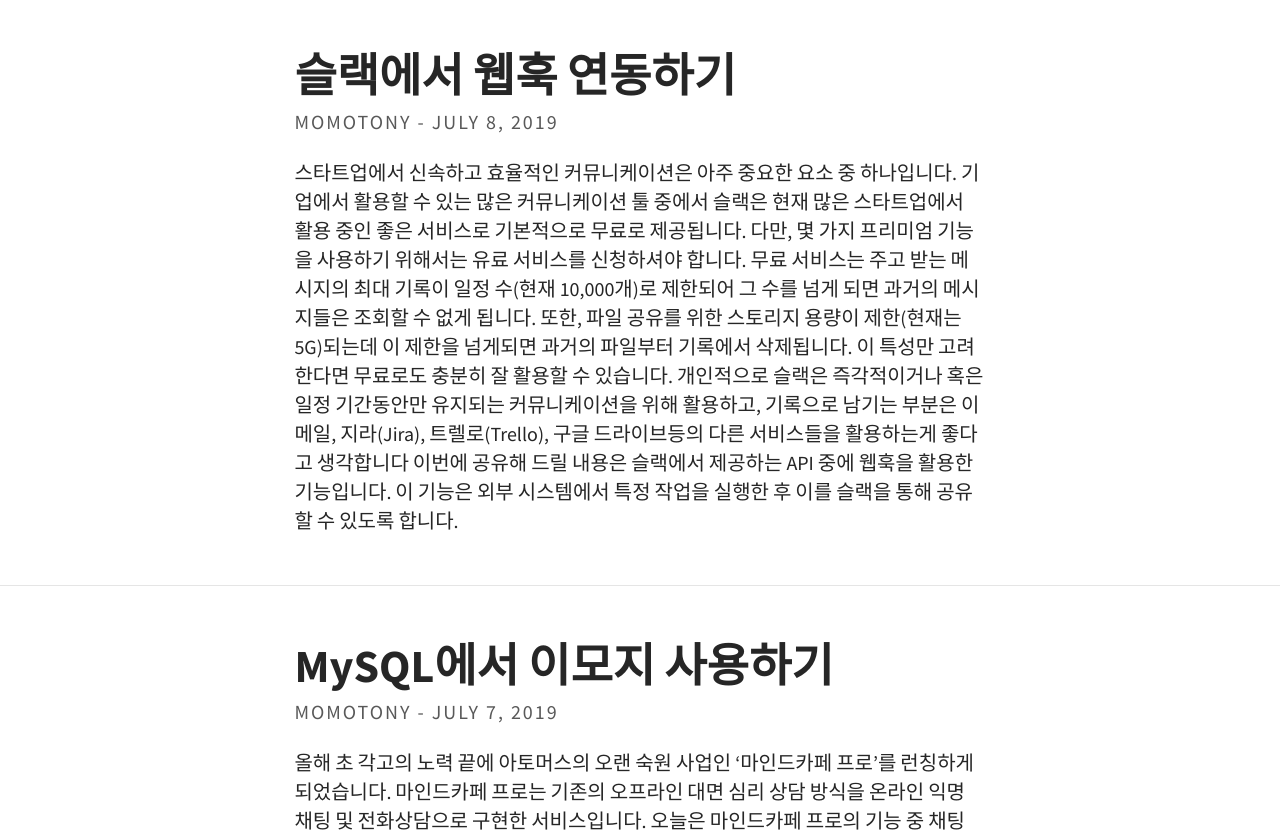
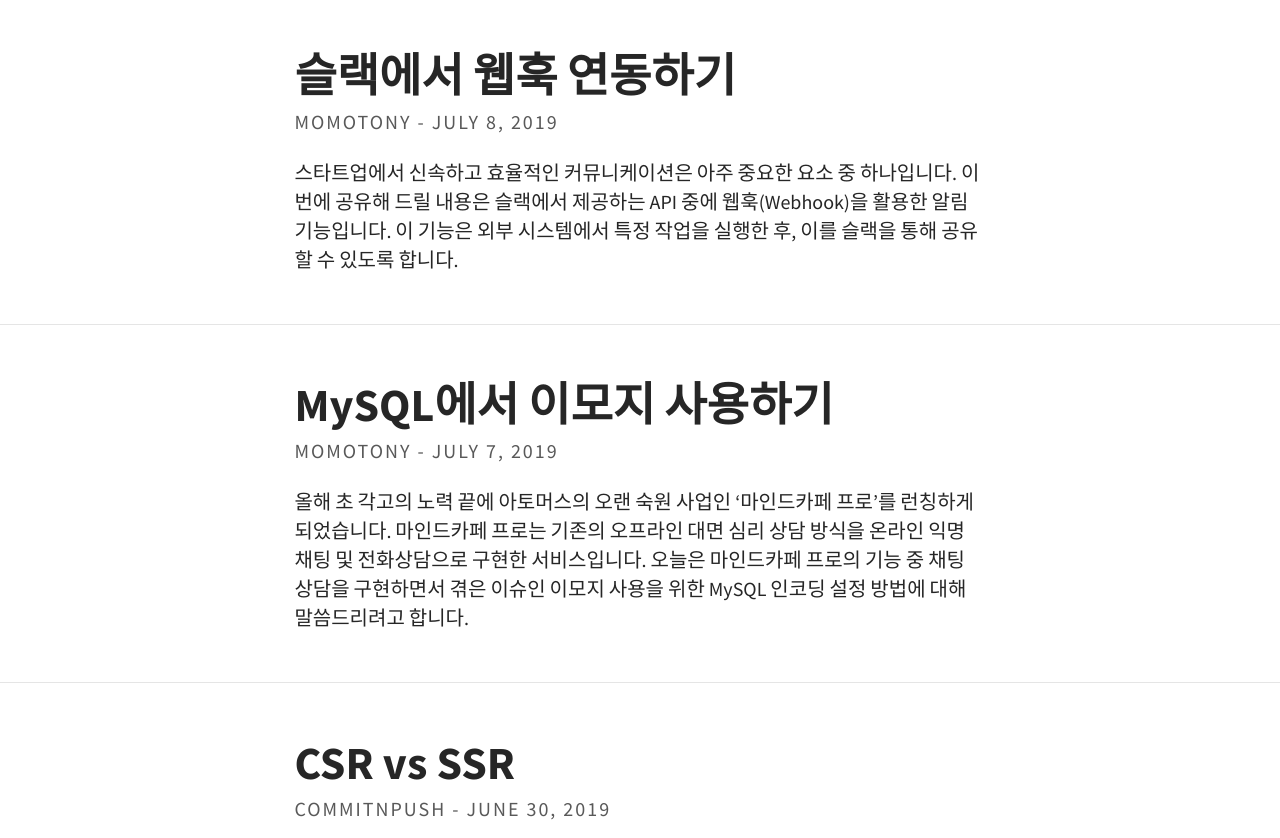
Before and after one commit to cwlee-atommerce/atommerce.github.io, a Jekyll site: the page built from index.html, in a window 1280 px wide and 1400 px high, cut to the strip 389-1227 px from the top of the window. Built offline with Jekyll 4.4.1, drawn with Linux system fonts in a browser that asks for light colours; the list of posts is cut into pages by our own code; part of the change alters nothing that is shown; some of the changed text lies outside the part shown.

Commit message:
블로그 글 수정 보완

```diff
--- a/_posts/2019-07-07-tonyji_utf8mb4.md
+++ b/_posts/2019-07-07-tonyji_utf8mb4.md
@@ -9,44 +9,63 @@ excerpt_separator: <!--more-->
 <br>
 올해 초 각고의 노력 끝에 아토머스의 오랜 숙원 사업인 '마인드카페 프로'를 런칭하게 되었습니다.<br>
 마인드카페 프로는 기존의 오프라인 대면 심리 상담 방식을 온라인 익명 채팅 및 전화상담으로 구현한 서비스입니다.<br>
-오늘은 마인드카페 프로의 기능 중 채팅 상담을 구현하면서 겪은 이슈인 이모지 사용을 위한 MySQL 인코딩에 대해 말씀드리려고 합니다.
+오늘은 마인드카페 프로의 기능 중 채팅 상담을 구현하면서 겪은 이슈인 이모지 사용을 위한 MySQL 인코딩 설정 방법에 대해 말씀드리려고 합니다.<br><br>
 <!--more-->
 
-사실 필자는 오랜 기간동안 백엔드 프로그래밍을 해왔는데, MySQL에서 다국어 지원을 위해서는 'utf8' 을 사용해야 한다고 알고 있었고 항상 기본 인코딩으로 'utf8'을 사용해 왔습니다. 그런데, 채팅에서 이모지 사용을 테스트하던 중 이모지가 제대로 표현되지 않는 오류를 발견하고 이를 분석하던 중 새로운 사실을 알게 되어 공유드리려고 합니다.<br>
+사실 필자는 오랜 기간동안 백엔드 프로그래밍을 해오면서, MySQL에서 다국어 지원을 위해서는 'utf8' 을 사용해야 한다고 알고 있었습니다.<br>
+그래서, 항상 기본 인코딩으로 'utf8'로 사용해 왔습니다. <br>
+그런데, 채팅에서 이모지 사용을 테스트하던 중 이모지가 제대로 표현되지 않는 오류를 발견하고 이를 분석하던 중 새로운 사실을 알게 되어 공유드리려고 합니다.
+<br><br>
 
 본론에 들어가기 전에 우선 인코딩에 대해서 간략하게 정리해 보도록 하겠습니다.
 <br><br>
 
 #### 히스토리
 
-컴퓨터에서 문자를 표시하기 위해 각 문자에 수치화된 코드값을 부여한 것을 '문자 집합'이라고 합니다.
+컴퓨터에서 문자를 표시하기 위해 각각의 문자에 수치화된 코드값을 부여한 것을 '문자 집합'이라고 합니다.<br>
 그리고, 이 문자 집합을 컴퓨터가 이해할 수 있도록 비트 단위로 변환하는 작업을 '인코딩'이라고 합니다.
+<br><br>
 
-컴퓨터가 발명된 후, 각 나라마다 자국의 언어에 맞는 문자 집합을 정의해서 사용해왔는데, 이러다 보니 인코딩 방식이 서로 달라서 여러 국가의 언어를 동시에 표시하는데 문제가 발생하게 됩니다.
-<br>이에 따라, 전 세계 모든 문자에 대한 표준 문자 집합인 '유니코드'가 탄생하게 되었습니다. <br>유니코드에 대한 자세한 설명은 <a href="https://ko.wikipedia.org/wiki/%EC%9C%A0%EB%8B%88%EC%BD%94%EB%93%9C">위키백과의 설명</a>을 참고하세요.<br>
+컴퓨터가 발명된 후, 각 나라마다 자국의 언어에 맞는 문자 집합을 정의해서 사용해왔는데, <br>
+이러다 보니 인코딩 방식이 서로 달라서 여러 국가의 언어를 동시에 표시하는데 문제가 발생하게 됩니다.
+<br><br>
+이에 따라, 전 세계 모든 문자에 대한 표준 문자 집합인 '유니코드'가 탄생하게 되었습니다. <br>
+유니코드에 대한 자세한 설명은 <a href="https://ko.wikipedia.org/wiki/%EC%9C%A0%EB%8B%88%EC%BD%94%EB%93%9C">위키백과의 설명</a>을 참고하세요.
+<br><br>
 
-유니코드의 주요 인코딩 방식에는 UTF-8, UTF-16, UTF-32등이 있는데, 이 중 UTF-16은 기본 다국어 평면(BMP, Basic multilingual plane)에 속하는 기본 문자들은 16비트(즉, 2바이트)로 그 이상의 문자는 32비트로 인코딩하고, UTF-32는 모든 문자를 32비트(즉, 4바이트)의 고정된 크기로 인코딩하도록 정의되어 있습니다. <br>
-그 중, UTF-8은 문자에 따라 8비트부터 32비트(즉, 1바이트~4바이트)까지 표현되는 가변 길이 문자 인코딩 방식으로 ASCII 코드와 호환되는 동시에 유니코드를 표현할 수 있어 가장 많이 사용된다고 합니다.<br>
+유니코드의 주요 인코딩 방식에는 UTF-8, UTF-16, UTF-32등이 있습니다.<br>
+이 중 UTF-16은 기본 다국어 평면(BMP, Basic multilingual plane)에 속하는 기본 문자들은 16비트(즉, 2바이트)로 그 이상의 문자는 32비트로 인코딩하는 방식을 말합니다.<br>
+UTF-32는 모든 문자를 32비트(즉, 4바이트)의 고정된 크기로 인코딩하도록 정의되어 있습니다. <br>
+그 중, UTF-8은 문자에 따라 8비트부터 32비트(즉, 1바이트~4바이트)까지 표현되는 가변 길이 문자 인코딩 방식으로 ASCII 코드와 호환되는 동시에 유니코드를 표현할 수 있어 가장 많이 사용된다고 합니다.<br><br>
 
 그렇다면, MySQL 'utf8'이라는 인코딩이 무엇을 의미하는지 부터 알아보겠습니다.<br>
-MySQL에서 유니코드에 대한 지원은 2003년에 발표된 <a href="http://mysql.localhost.net.ar/doc/refman/4.1/en/news-4-1-0.html">MySQL 4.1 버전</a>부터이며, 위에서 설명드린 유니코드의 표준 인코딩 방식 중 UTF-8 방식을 'utf8'이라는 명칭으로 지원하면서 시작되었습니다.<br>
+MySQL에서 유니코드에 대한 지원은 2003년에 발표된 <a href="http://mysql.localhost.net.ar/doc/refman/4.1/en/news-4-1-0.html">MySQL 4.1 버전</a>부터이며, 위에서 설명드린 유니코드의 표준 인코딩 방식 중 UTF-8 방식을 'utf8'이라는 명칭으로 지원하면서 시작되었습니다.
+<br><br>
 
-그런데, 문제는 현재의 UTF-8 표준인 <a href="https://tools.ietf.org/html/rfc3629">RFC 3629</a>가 제정되기 이전이어서 당시의 UTF-8 표준인 <a href="https://www.ietf.org/rfc/rfc2279.txt">RFC 2279</a>를 바탕으로 개발이 진행되었다는 것입니다. <br>
-RFC 2279에서는 한 문자당 6바이트를 할당하는 방식이었고, MySQL 개발자들은 정확한 이유는 밝혀지지 않았지만 3바이트까지만으로 제한한 방식으로 'utf8'을 구현한 것 입니다. <br>
-이에 대한 내용을 분석한 <a href="https://medium.com/@adamhooper/in-mysql-never-use-utf8-use-utf8mb4-11761243e434">다음 블로그</a>에서 꽤 설득력 있는 원인을 찾을 수 있습니다.
+그런데, 문제는 처음 MySQL에서 'utf8'방식을 내놓은 시기가 현재의 UTF-8 표준인 <a href="https://tools.ietf.org/html/rfc3629">RFC 3629</a>가 제정되기 이전이어서, 당시의 UTF-8 표준인 <a href="https://www.ietf.org/rfc/rfc2279.txt">RFC 2279</a>를 바탕으로 개발이 진행되었다는 것입니다. <br><br>
+
+RFC 2279에서는 한 문자당 6바이트를 할당하는 방식이었고, MySQL 개발자들은 (정확한 이유는 밝혀지지 않았지만) 3바이트까지만으로 제한한 방식으로 'utf8'을 구현한 것 입니다. <br>
+이에 대한 내용을 분석한 <a href="https://medium.com/@adamhooper/in-mysql-never-use-utf8-use-utf8mb4-11761243e434">다음 블로그</a>에서 꽤 설득력 있는 원인을 찾을 수 있습니다.<br><br>
 
 MySQL에서는 그 이후에도 별다른 공지 없이 UTF-8을 'utf8'로 사용하면 된다는 식으로 가이드를 제공해왔습니다. <br>
-따라서, 많은 개발자가 별다른 고민없이 이를 따르게 됐죠. 그러던 중, MySQL에서는 현재 표준에 맞게 4바이트를 모두 지원하는 인코딩 방식인 'utf8mb4'를 포함한 새로운 버전인 <a href="https://dev.mysql.com/doc/relnotes/mysql/5.5/en/news-5-5-3.html">MySQL 5.5.3 버전</a>을 2010년에 공식 발표하게 됩니다.<br>
-원래대로라면 'utf8'은 UTF-8을 완전히 지원하지 않기 때문에 이를 완전히 지원하는 'utf8mb4'를 사용하도록 충분한 가이드가 제공되었어야겠지만, MySQL은 그러질 않았어요.<br>
-그래서, 현재까지도 많은 개발자가 MySQL에서 UTF-8을 'utf8'로 잘못 인식해서 이모지와 같은 일부 문자들이 제대로 표시되지 않는 황당한 오류를 겪게 되는 것이죠. <br>
-자, 그렇다면 이제 기존의 utf8 인코딩을 utf8mb4로 바꾸는 방법을 알아보도록 하시죠.
+따라서, 많은 개발자가 별다른 고민없이 이를 따르게 됐어요.<br><br>
+
+그러던 중, MySQL에서는 2010년에 현재 표준에 맞게 4바이트를 모두 지원하는 인코딩 방식인 'utf8mb4'가 포함된 <a href="https://dev.mysql.com/doc/relnotes/mysql/5.5/en/news-5-5-3.html">MySQL 5.5.3 버전</a>을 공식 발표하게 됩니다.<br><br>
+
+상식적으로 'utf8'은 UTF-8을 완전히 지원하지 않기 때문에 이를 완전히 지원하는 'utf8mb4'를 사용하도록 충분한 가이드가 제공되었어야한다고 보는데, MySQL은 그러질 않았어요.<br>
+그래서, 현재까지도 많은 개발자가 MySQL에서 UTF-8을 'utf8'로 잘못 인식해서 이모지와 같은 일부 유니코드 문자들이 제대로 표시되지 않는 황당한 오류를 겪게 되는 것이죠.
+<br><br>
+
+자, 이제 정리가 되셨죠? 그렇다면 이제 본격적으로 기존의 utf8 인코딩을 utf8mb4로 바꾸는 방법을 알아보도록 하시죠.
 <br><br>
 
 #### utf8mb4 설정하기
 
-우선, MySQL의 my.cnf 설정파일을 다음과 같이 수정합니다.
+우선, MySQL의 my.cnf 설정파일을 다음과 같이 수정합니다.<br>
 
  > $ sudo vi /etc/my.cnf
+
+<br><br>
 
 {% highlight ruby %}
    [client]
@@ -59,45 +78,67 @@ MySQL에서는 그 이후에도 별다른 공지 없이 UTF-8을 'utf8'로 사
    [mysql]
    default-character-set = utf8mb4
 {% endhighlight %}
-<br>
-설정을 변경 한 후에는 다음과 같이 MySQL 서버를 재시작 시켜주세요.
+
+<br><br>
+
+설정을 변경 한 후에는 다음과 같이 MySQL 서버를 재시작 시켜주세요.<br>
+
 > $ sudo service mysqld restart
 
-그런 다음, 다음과 같이 MySQL 터미널로 접속해서 변수들이 잘 변경되었는지 확인해 봅니다.
+<br><br>
+
+그런 다음, 다음과 같이 MySQL 터미널로 접속해서 변수들이 잘 변경되었는지 확인해 봅니다. <br>
+
 > $ mysql -uroot -p
 > mysql> SHOW VARIABLES LIKE 'char%'; SHOW VARIABLES LIKE 'collation%';
 
+<br><br>
+
 ![MySQL Variables]({{ "/assets/img/tonyji/utf8mb4/mysql_show_variables.png" | relative_url}})
+
+<br><br>
 
 위와 같이 보이신다면 잘 변경된 것입니다. 이때, character_set_system은 'utf8'로 표시되는 것이 정상입니다.
 <br><br>
 
 #### 업데이트를 위한 체크 사항
-마지막으로, 기존 테이블을 업데이트하려면 다음과 같이 진행하면 됩니다.<br>
-utf8mb4는 utf8과 100% 호환되기 때문에 문자가 깨질 염려는 하지 않으셔도 됩니다. <br>
-다만, 3바이트였던 자릿수가 4바이트로 늘어나면서 칼럼의 최대 길이와 인덱스 키의 길이를 체크해야 합니다.<br>
+
+기존 테이블을 업데이트하려면 다음 사항을 고려하셔야 합니다.<br>
+기본적으로 utf8mb4는 utf8과 100% 호환되기 때문에 문자가 깨질 염려는 하지 않으셔도 됩니다. <br>
+다만, 최대 3바이트였던 자릿수가 최대 4바이트로 늘어나면서 칼럼의 최대 길이와 인덱스 키의 길이를 체크해야 합니다.
+<br><br>
 
 예를 들어, TINYTEXT 칼럼은 255바이트까지 저장할 수 있는데,  utf8인 경우 3바이트 문자 기준 85개, utf8mb4의 경우 4바이트 문자 기준 63개를 저장할 수 있습니다.<br>
-따라서, 기존에 TINYTEXT 칼럼을 사용한다면 최대 입력 문자 수를 줄이거나 TEXT와 같은 필드로 칼럼 타입을 수정해야겠죠. <br>
-인덱스 키의 경우도 InnoDB 스토리지 엔진은 최대 767바이트까지만 인덱스를 저장할 수 있는데, 이를 3바이트(utf8인 경우)으로 나누면 255자, 4바이트(utf8mb4)로 나누면 191자까지만 인덱싱이 가능하다는 의미입니다. <br>
-이 경우, VARCHAR(255)로 정의된 필드에 인덱스가 걸려있었다면, 이 필드에 인덱스를 유지하기 위해서는 VARCHAR(191)로 수정해야 합니다. <br>
+따라서, 기존에 TINYTEXT 칼럼을 사용한다면 최대 입력 문자 수를 줄이거나 더 많은 바이트를 저장할 수 있는 TEXT와 같은 필드로 자료형을 수정해야겠죠.
+<br><br>
 
-위와 같은 체크가 완료되었다면 다음과 같이 테이블을 업데이트시켜 주시면 됩니다.<br>
+인덱스의 경우도 MySQL은 문자열 인덱싱에 prefix indexing이라고 해서 문자열의 앞에서부터 일정 부분만 인덱싱을 합니다<br>
+InnoDB 스토리지 엔진은 최대 767바이트까지만 인덱스를 저장할 수 있는데, 이를 3바이트(utf8인 경우)으로 나누면 255자, 4바이트(utf8mb4)로 나누면 191자까지만 인덱싱이 가능하다는 의미입니다. <br>
+이 경우, VARCHAR(255)로 정의된 필드에 인덱스가 걸려있었다면, 이 필드 전체에 인덱스가 적용되기 위해서는 VARCHAR(191)로 수정해야 합니다.
+<br><br>
+
+위와 같은 체크가 완료되었다면 다음과 같이 테이블을 업데이트시켜 주시면 됩니다.
+<br><br>
 
 > mysql> use 데이터베이스명
 > mysql> ALTER TABLE 테이블명 CONVERT TO CHARACTER SET utf8mb4 COLLATE utf8mb4_unicode_ci;
 
-참고로 파이썬에서 SQLAlchemy를 사용하실때 utf8mb4 사용을 위한 설정은 다음과 같습니다.<br>
+<br><br>
+
+참고로 파이썬에서 SQLAlchemy를 사용하실때 utf8mb4 사용을 위한 설정은 다음과 같습니다.
+<br><br>
 
 > $ vi config.py
 > SQLALCHEMY_DATABASE_URI=mysql+mysqlconnector://{username}:{password}@{hostname}/{databasename}?charset=utf8mb4
 
-<br>
+<br><br>
 
 여기까지 잘 따라오셨다면, 이제부터 이모지 문자가 잘 저장되는 것을 확인하실 수 있으실 겁니다.<br>
-프로그래밍의 세계에서 인코딩은 난해한 영역에 해당합니다. 따라서, 이 부분은 많이 공부하고 디테일하게 파헤쳐볼 만 하답니다.<br><br>
+프로그래밍의 세계에서 인코딩은 난해한 영역에 해당합니다.<br>
+따라서, 이 부분을 더 많이 리서치하고 디테일하게 파헤쳐보면 좀 더 고급 엔지니어로 한 걸음 더 다가설 수 있습니다.<br><br>
+
 더 깊은 내용을 공부하고 싶으신 분들을 위해 아래 참고 링크를 정리했습니다.<br>
-시간 되실 때 정독하시면 좋을 것 같네요.<br>
+시간 되실 때 정독하시면 좋을 것 같네요.<br><br>
 감사합니다.<br>
 
 <br>
--- a/_posts/2019-07-08-tonyji_slack-webhook.md
+++ b/_posts/2019-07-08-tonyji_slack-webhook.md
@@ -7,25 +7,31 @@ excerpt_separator: <!--more-->
 ---
 
 스타트업에서 신속하고 효율적인 커뮤니케이션은 아주 중요한 요소 중 하나입니다. <br><br>
-기업에서 활용할 수 있는 많은 커뮤니케이션 툴 중에서 슬랙은 현재 많은 스타트업에서 활용 중인 좋은 서비스로 기본적으로 무료로 제공됩니다. 다만, 몇 가지 프리미엄 기능을 사용하기 위해서는 유료 서비스를 신청하셔야 합니다. 무료 서비스는 주고 받는 메시지의 최대 기록이 일정 수(현재 10,000개)로 제한되어 그 수를 넘게 되면 과거의 메시지들은 조회할 수 없게 됩니다. 또한, 파일 공유를 위한 스토리지 용량이 제한(현재는 5G)되는데 이 제한을 넘게되면 과거의 파일부터 기록에서 삭제됩니다. 이 특성만 고려한다면 무료로도 충분히 잘 활용할 수 있습니다.<br><br>
-개인적으로 슬랙은 즉각적이거나 혹은 일정 기간동안만 유지되는 커뮤니케이션을 위해 활용하고, 기록으로 남기는 부분은 이메일, 지라(Jira), 트렐로(Trello), 구글 드라이브등의 다른 서비스들을 활용하는게 좋다고 생각합니다<br><br>
-이번에 공유해 드릴 내용은 슬랙에서 제공하는 API 중에 웹훅을 활용한 기능입니다. 이 기능은 외부 시스템에서 특정 작업을 실행한 후 이를 슬랙을 통해 공유할 수 있도록 합니다.<br><br><!--more-->
-예를 들어 볼까요? 매일 아침 10시에 전날 서비스 가입자, 리텐션 등 각종 통계 정보를 슬랙을 통해 공유한다면 어떨까요? 혹은 서비스에 크리티컬한 오류가 발생할 경우, 슬랙에 알림을 보내는 것도 유용하겠죠?<br><br>
-이처럼 슬랙의 웹훅 기능은 다양하게 활용할 수 있습니다.
+
+이번에 공유해 드릴 내용은 슬랙에서 제공하는 API 중에 웹훅(Webhook)을 활용한 알림 기능입니다. 이 기능은 외부 시스템에서 특정 작업을 실행한 후, 이를 슬랙을 통해 공유할 수 있도록 합니다.<br><br><!--more-->
+
+기업에서 활용할 수 있는 많은 커뮤니케이션 툴 중에서 슬랙은 현재 많은 스타트업에서 활용 중인 활용도 높은 서비스로 기본적으로 무료로 제공됩니다.<br> 다만, 몇 가지 프리미엄 기능을 사용하기 위해서는 유료 서비스를 신청하셔야 합니다. 무료 서비스는 주고 받는 메시지의 최대 기록이 일정 수(현재 10,000개)로 제한되어 그 수를 넘게 되면 과거의 메시지들은 조회할 수 없게 됩니다. 또한, 파일 공유를 위한 스토리지 용량이 제한(현재는 5G)되는데 이 제한을 넘게되면 과거의 파일부터 기록에서 삭제됩니다. 이 특성만 고려한다면 무료로도 충분히 잘 활용할 수 있습니다.<br><br>
+
+개인적으로 슬랙은 즉각적이거나 혹은 일정 기간동안만 유지되는 커뮤니케이션을 위해 활용하고, 기록으로 남기는 부분은 이메일, 지라(Jira), 트렐로(Trello), 구글 드라이브 등의 다른 서비스들을 활용하는게 좋다고 생각합니다.<br><br>
+
+이제 본격적으로 슬랙의 웹훅 기능을 알아보도록 하겠습니다.
+우선, 슬랙의 웹훅을 활용한 예를 들어 볼까요?<br>
+매일 아침 10시에 전날 서비스 가입자, 리텐션 등 각종 통계 정보를 슬랙을 통해 팀에게 공유한다면 어떨까요? 혹은 서비스에 크리티컬한 오류가 발생할 경우, 슬랙에 알림을 보내는 것도 유용하겠죠?<br><br>
+이처럼 슬랙의 웹훅 기능은 여러 방면에 다양하게 활용할 수 있습니다.
 <br><br>
 
 #### 참고
 > Webhook(웹훅)이란? 서버에서 특정 작업이 수행 되었을 때, 해당 작업이 수행되었음을 HTTP POST 방식으로 알리는 개념을 말합니다.
 
 <br><br>
-이제부터 본격적으로 슬랙의 웹훅 기능을 구현하도록 해보겠습니다.
+이제부터 본격적으로 슬랙의 웹훅 기능을 구현해보도록 해보겠습니다.
 <br><br>
 
 먼저, 다음 링크를 통해서 슬랙 API 웹사이트에 접속합니다.<br>
 > <a href="https://api.slack.com/incoming-webhooks" target="_blank">https://api.slack.com/incoming-webhooks</a>
 
 <br>
-화면 중앙의 “Create your Slack app” 버튼을 클릭해서 슬랙 앱을 생성합니다.
+화면 중앙의 “Create your Slack app” 버튼을 클릭해서 새로운 슬랙 앱을 생성합니다.
 <br><br>
 ![Slack]({{ "/assets/img/tonyji/slack-webhook/screenshot-1.png" | relative_url}})
 <br><br>
@@ -35,21 +41,23 @@ excerpt_separator: <!--more-->
 <br>
 ![Slack]({{ "/assets/img/tonyji/slack-webhook/screenshot-2.png" | relative_url}})
 <br><br>
-이후 슬랙을 위한 기능을 추가하는데 여기에서 "Incoming Webhooks"를 선택하고 하단의 "Save Changes"를 클릭합니다.
+이후 슬랙을 위한 기능들을 추가하는 화면이 나오는데, 우리는 여기서 "Incoming Webhooks"를 선택합니다.<br>
+선택을 마치셨다면 하단의 "Save Changes"를 클릭합니다.
 <br><br>
 
 ![Slack]({{ "/assets/img/tonyji/slack-webhook/screenshot-3.png" | relative_url}})
 
 <br><br>
 
-웹훅 설정화면에서 “Activate Imcoming Webhook”를 “On” 상태로 바꿉니다.
+다음으로 웹훅 설정화면에서 “Activate Imcoming Webhook”를 “On” 상태로 바꿉니다.
 <br><br>
 
 ![Slack]({{ "/assets/img/tonyji/slack-webhook/screenshot-4.png" | relative_url}})
 
 <br><br>
 
-맨 하단의 "Add New Webhook to Workspace"를 클릭하면, 다음과 같이 알림을 받을 채널을 선택하는 화면이 뜹니다. 원하는 채널을 선택한 후 "Install" 버튼을 클릭하면 해당 채널로 웹훅 알림이 전달됩니다.
+맨 하단의 "Add New Webhook to Workspace"를 클릭하면, 다음과 같이 알림을 받을 채널을 선택하는 화면이 뜹니다. <br>
+원하는 채널을 선택한 후 "Install" 버튼을 클릭하면 해당 채널로 웹훅 알림이 전달됩니다.
 <br><br>
 
 ![Slack]({{ "/assets/img/tonyji/slack-webhook/screenshot-5.png" | relative_url}})
@@ -58,25 +66,27 @@ excerpt_separator: <!--more-->
 
 자, 이제 모든 설정을 완료했습니다. <br>
 
-화면 중앙의 "Sample curl request to post to a channel"에 나온 curl 실행 명령을 복사합니다.
+설정이 잘 되었는지 확인하기 위해, 화면 중앙의 "Sample curl request to post to a channel"에 나온 curl 실행 명령을 복사합니다.
 <br><br>
 
 ![Slack]({{ "/assets/img/tonyji/slack-webhook/screenshot-6.png" | relative_url}})
 
 <br><br>
- 터미널에서 복사한 curl 명령을 붙여넣기해서 실행해보면 지정한 채널로 "Hello, World!"라는 텍스트가 발송되는 것을 확인하실 수 있습니다.
+ 터미널에서 복사한 curl 명령을 붙여넣기한 후 실행해보면 지정한 채널로 "Hello, World!"라는 텍스트가 발송되는 것을 확인하실 수 있습니다.<br>
+ 성공입니다!
 <br><br>
 
 ![Slack]({{ "/assets/img/tonyji/slack-webhook/screenshot-7.png" | relative_url}})
 
 <br><br>
-우리는 "# general" 채널로 텍스트를 발송했으므로 아래와 같이 "# general" 채널로 "Hello, World!"라는 텍스트가 올라온 것을 볼 수 있습니다. 발송자는 맨 처음에 "App Name"으로 지정했던 "Super Service"로 나타납니다.
+우리는 "# general" 채널로 텍스트를 발송했으므로 아래와 같이 "# general" 채널로 "Hello, World!"라는 텍스트가 올라온 것을 볼 수 있습니다. <br>
+발송자는 맨 처음에 "App Name"으로 지정했던 "Super Service"로 나타납니다.
 <br><br>
 
 ![Slack]({{ "/assets/img/tonyji/slack-webhook/screenshot-8.png" | relative_url}})
 
 <br><br>
-이제 슬랙 웹훅을 위한 모든 준비가 끝났습니다. <br>
+이제 슬랙 웹훅 사용을 위한 모든 준비가 끝났습니다. <br>
 웹훅 설정 화면에서 아래 화면과 같이 "Webhook URL"에서 Copy 버튼을 클릭해서 복사해 두세요.
 <br><br>
 
@@ -84,10 +94,16 @@ excerpt_separator: <!--more-->
 
 <br><br>
 
-이제 남은 작업은 여러분이 원하는 정보를 생성하는 데몬 프로그램을 구현해서 원하는 주기로 위에서 복사하셨던 "Webhook URL"로 POST 방식으로 전송하기만 하면 됩니다. 참 쉽죠^^<br>
+이제 남은 작업은 여러분이 원하는 정보를 생성하는 데몬 프로그램을 구현해서 원하는 주기로 위에서 복사하셨던 "Webhook URL"로 POST 방식으로 전송하기만 하면 됩니다.
+<br><br>
+맨 처음에 예를 든 일간 서비스 가입자 통계 정보를 공유하는 방식의 경우<br>
+서버에서 전날 가입자의 통계 정보를 추출한 후, 매일 아침 9시에 발송하는 데몬 프로그램을 구현해서 <br>
+슬랙의 웹훅 URL로 POST로 전송하면 매일 아침 9시에 전날 가입자의 통계 정보를 확인할 수 있는 것입니다.<br>
+생각보다 유용한 기능인데 슬랙을 활용하니 참 쉽죠^^<br><br>
 
-슬랙의 웹훅 기능은 정말 유용한 기능이에요. 아직 활용하지 않았던 스타트업이 있으면 적극적으로 활용해 보세요.
+슬랙의 웹훅 기능은 정말 유용한 기능이에요. 아직 활용하지 않았던 스타트업이 있으면 적극적으로 활용해시길 권장드립니다.
 <br><br>
 
 세상의 모든 스타트업을 응원합니다!<br><br>
+
 감사합니다.<br><br>
```
Also changed, not shown: 5 other files.
